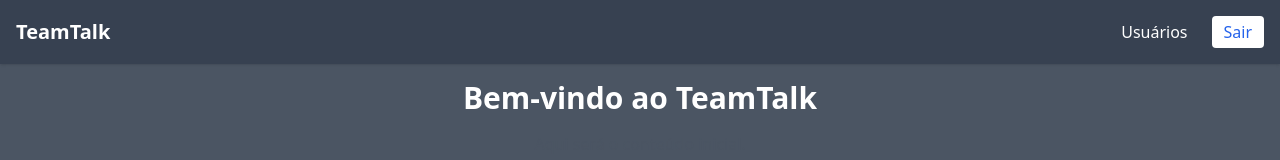
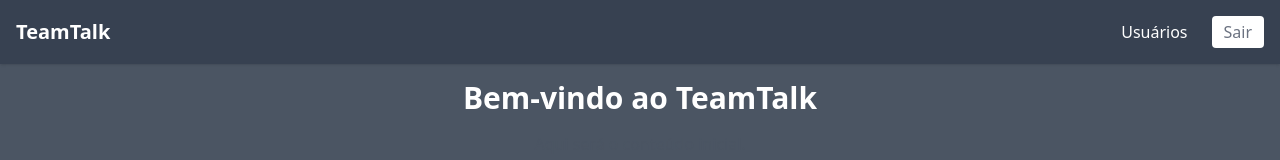
Before and after one commit to gianniresende/port-challenge, a React (Vite) app in the folder frontend/: page / in a window 1280 px wide. Shown: the top 160 px of the page. Built offline with nearby package versions, Linux system fonts and the light colour scheme; sample sign-in values are in the browser's storage.

Commit message:
refactor: frontend style button logout

```diff
--- a/frontend/src/components/layout/Header.tsx
+++ b/frontend/src/components/layout/Header.tsx
@@ -26,7 +26,7 @@ export default function Header() {
           </ul>
           <button
             onClick={handleLogout}
-            className="bg-white text-blue-600 px-3 py-1 rounded hover:bg-gray-100 transition"
+            className="bg-white text-gray-500 px-3 py-1 rounded hover:bg-gray-200 transition"
           >
             Sair
           </button>
```
